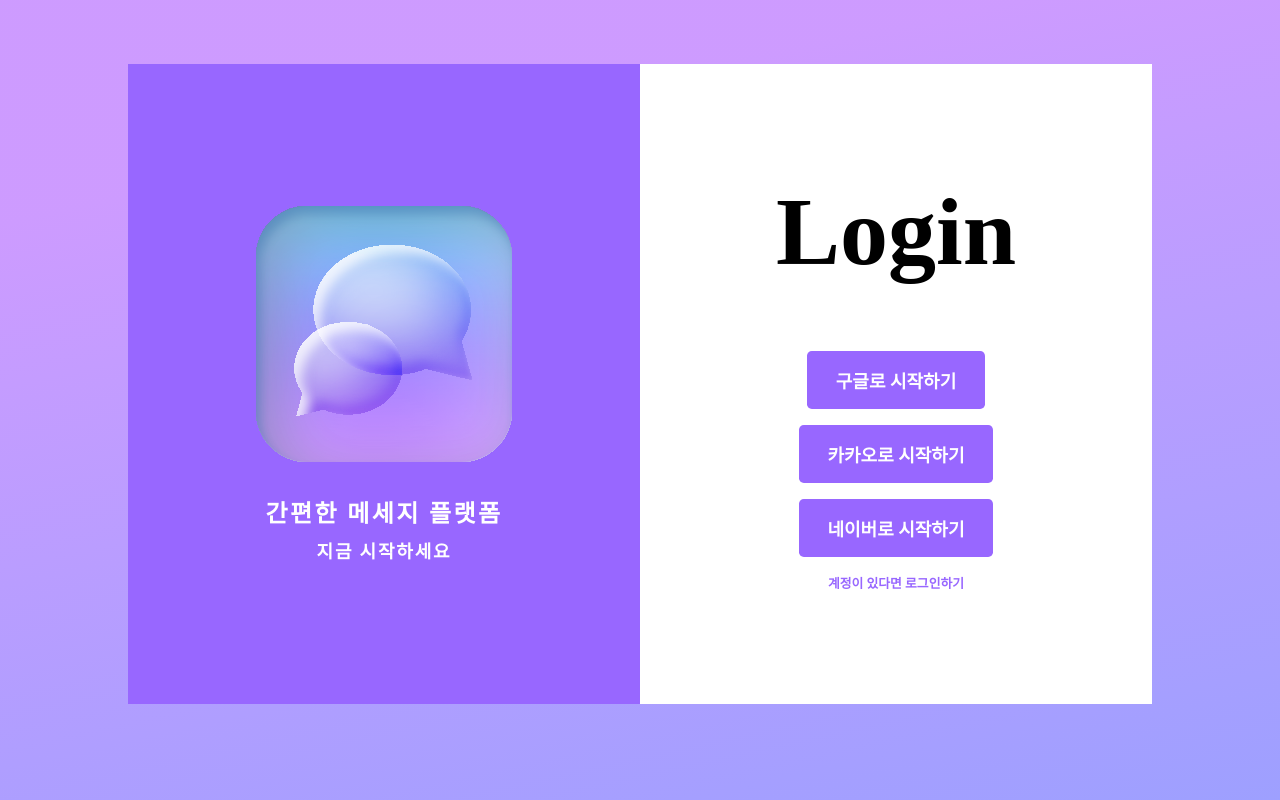
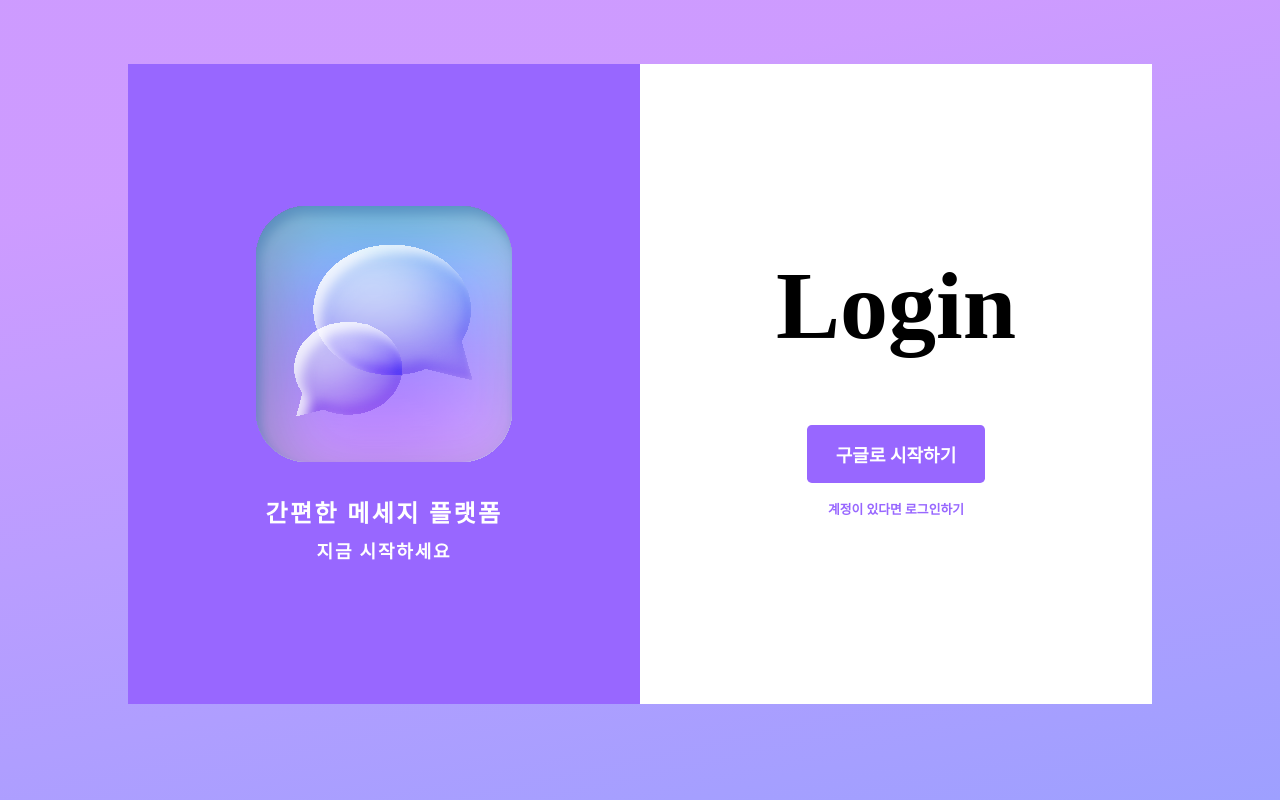
Before and after one commit to Bubble-Chat/Web, a React (Create React App) app: page /auth in a window 1280 px wide. Built offline with nearby package versions, Linux system fonts and the light colour scheme.

Commit message:
Fix :: Delete Auth

```diff
--- a/src/components/auth/Login.tsx
+++ b/src/components/auth/Login.tsx
@@ -22,10 +22,10 @@ export const Login = () => {
         <S.Title>Login</S.Title>
         <S.LoginBtnWrap>
           <S.LoginBtn onClick={googleSocialLogin}>구글로 시작하기</S.LoginBtn>
-          <S.LoginBtn onClick={googleSocialLogin}>카카오로 시작하기</S.LoginBtn>
-          <S.LoginBtn onClick={googleSocialLogin}>네이버로 시작하기</S.LoginBtn>
+          {/* <S.LoginBtn onClick={googleSocialLogin}>카카오로 시작하기</S.LoginBtn>
+          <S.LoginBtn onClick={googleSocialLogin}>네이버로 시작하기</S.LoginBtn> */}
         </S.LoginBtnWrap>
-        <S.LoginStateBtn onClick={() => Navigate("/home")}>
+        <S.LoginStateBtn onClick={() => Navigate("/home/")}>
           계정이 있다면 로그인하기
         </S.LoginStateBtn>
       </S.ContentContainer>
```
